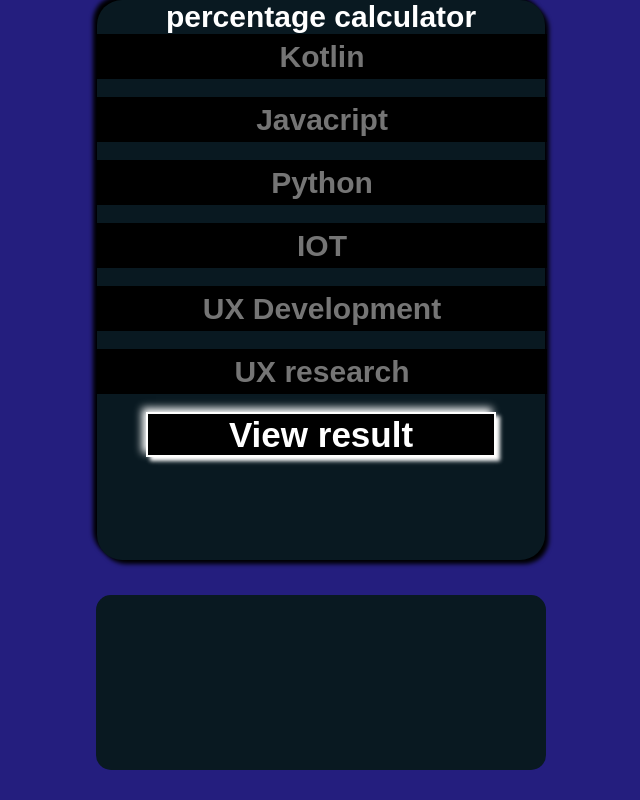
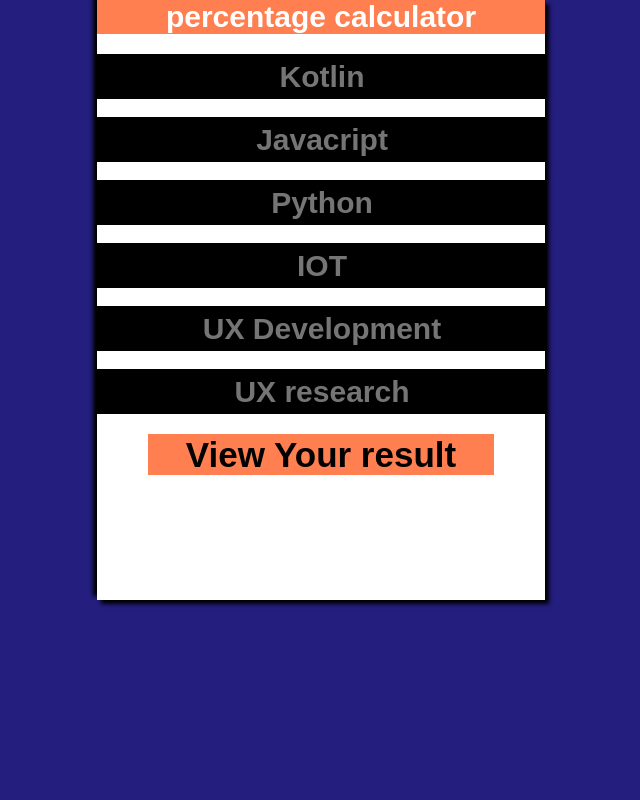
Before and after one commit to chantal2000/GradeCalculator_Marie-Chantal, a plain HTML site: page index.htm in a window 1280 px wide. Shown: the whole page, without its empty margins (319-959 px from the left). Drawn offline with Linux system fonts and the light colour scheme.

Commit message:
My Calculator

```diff
--- a/index.css
+++ b/index.css
@@ -11,12 +11,17 @@
         }
 
         .card {
-                height: 70vh;
+            height: 75vh;
             width: 35vw;
-                background-color: #091921;
-                border-radius: 25px;
+            background-color: white;
+            color: black;
             margin: auto;
             box-shadow: 4px 4px 4px rgb(0, 0, 0), -4px -4px 4px
+        }
+
+        h1 {
+            background-color: coral;
+            font-size: 30px;
         }
 
         input {
@@ -35,20 +40,20 @@
             height: 45px;
             width: 350px;
             font-size: 35px;
-                background-color: #000;
-                color: #fff;
+            /* background-color: #000; */
+            background-color: coral;
             font-weight: 850;
             border: 2px solid white;
+            color: black;
             box-shadow: 4px 4px 4px #fff, -4px -4px 8px #fff;
         }
 
         .result {
+            color: white;
             height: 175px;
             width: 450px;
             margin: auto;
-                background-color: #091921;
-                margin-top: 35px;
-                border-radius: 15px;
+            /* color: white; */
             font-weight: 850;
             font-size: 25px;
         }
--- a/index.htm
+++ b/index.htm
@@ -13,21 +13,23 @@
 <body>
     <div class="card">
         <h1>
-            <h1 style="text-align: center;font-size:30px;color:white;font-family:sans-serif">percentage calculator</h1>
+            <h1 style="text-align: center;font-size:30px;margin-bottom:20px;color:white;font-family:sans-serif">percentage calculator</h1>
             <input type="text" id="kotlin" placeholder="Kotlin"><br><br>
             <input type="text" id="javascript" placeholder="Javacript"><br><br>
             <input type="text" id="python" placeholder="Python"><br><br>
             <input type="text" id="iot" placeholder="IOT"><br><br>
             <input type="text" id="dev" placeholder="UX Development"><br><br>
             <input type="text" id="ux" placeholder="UX research"><br><br>
-            <button onclick="publishResult()">View result</button>
+
+            <button onclick="publishResult()">View Your result</button>
+
     </div>
-    <div class="result ">
-        <span id="sum"></span><br><br>
-        <span id="percentage "></span><br><br>
-        <span id="grade "></span><br><br>
+    <div class="result">
+        <span id="sum"></span><br>
+        <span id="percentage"></span><br>
+        <span id="grade"></span><br><br>
     </div>
-    <script src="main.js"></script>
+    <script src="index.js"></script>
 </body>
 
 </html>
--- a/index.js
+++ b/index.js
@@ -0,0 +1,31 @@
+function publishResult() {
+    const kotlin = document.getElementById("kotlin").value;
+    const javascript = document.getElementById("javascript").value;
+    const python = document.getElementById("python").value;
+    const iot = document.getElementById("iot").value;
+    const dev = document.getElementById("dev").value;
+    const ux = document.getElementById("ux").value;
+    let total = parseFloat(kotlin) + parseFloat(javascript) + parseFloat(python) + parseFloat(iot) + parseFloat(dev) + parseFloat(ux);
+    document.getElementById("sum").innerHTML = "The sum is :" + total;
+    let percentage = (total * 100) / 600;
+    document.getElementById("percentage").innerHTML = "The percentage is:" + percentage;
+    if (percentage >= 90) {
+        document.getElementById("grade").innerHTML = "You have passed in A+ Grade"
+    } else if (percentage >= 80) {
+        document.getElementById("grade").innerHTML = "You have passed in A Grade"
+
+    } else if (percentage >= 70) {
+        document.getElementById("grade").innerHTML = "You have passed in B+ Grade"
+    } else if (percentage >= 60) {
+        document.getElementById("grade").innerHTML = "You have passed in B Grade"
+    } else if (percentage >= 50) {
+        document.getElementById("grade").innerHTML = "You have passed in  C+ Grade"
+    } else if (percentage >= 40) {
+        document.getElementById("grade").innerHTML = "You have passed in C Grade"
+    } else if (percentage >= 30) {
+        document.getElementById("grade").innerHTML = "You have passed in D+ Grade"
+    } else {
+        document.getElementById("grade").innerHTML = "You have passed in D Grade"
+
+    }
+}
--- a/main.js
+++ /dev/null
@@ -1,31 +0,0 @@
-function publishResult() {
-    const kotlin = document.getElementById("kotlin").Value;
-    const javascript = document.getElementById("javascript").Value;
-    const python = document.getElementById("python").Value;
-    const iot = document.getElementById("iot").Value;
-    const dev = document.getElementById("dev").Value;
-    const ui = document.getElementById("ui").Value;
-    let total = parseFloat(kotlin) + parseFloat(javascript) + parseFloat(python) + parseFloat(iot) + parseFloat(dev) + parseFloat(ui);
-    document.getElementById("sum").innerHTML = "The sum is :" + total;
-    let percentage = (total * 100) / 600;
-    document.getElementById("percentage").innerHTML = "The percentage is:" + percentage;
-    if (percentage >= 90) {
-        document.getElementById("grade").innerHTML = "You have passed in A+ Grade"
-    } else if (percentage >= 80) {
-        document.getElementById("grade").innerHTML = "You have passed in A Grade"
-
-    } else if (percentage >= 70) {
-        document.getElementById("grade").innerHTML = "You have passed in B+ Grade"
-    } else if (percentage >= 60) {
-        document.getElementById("grade").innerHTML = "You have passed in B Grade"
-    } else if (percentage >= 50) {
-        document.getElementById("grade").innerHTML = "You have passed in  C+ Grade"
-    } else if (percentage >= 40) {
-        document.getElementById("grade").innerHTML = "You have passed in C Grade"
-    } else if (percentage >= 30) {
-        document.getElementById("grade").innerHTML = "You have passed in D+ Grade"
-    } else {
-        document.getElementById("grade").innerHTML = "You have passed in D Grade"
-
-    }
-}
```
Lines whose indentation alone changed are shown as unchanged.
